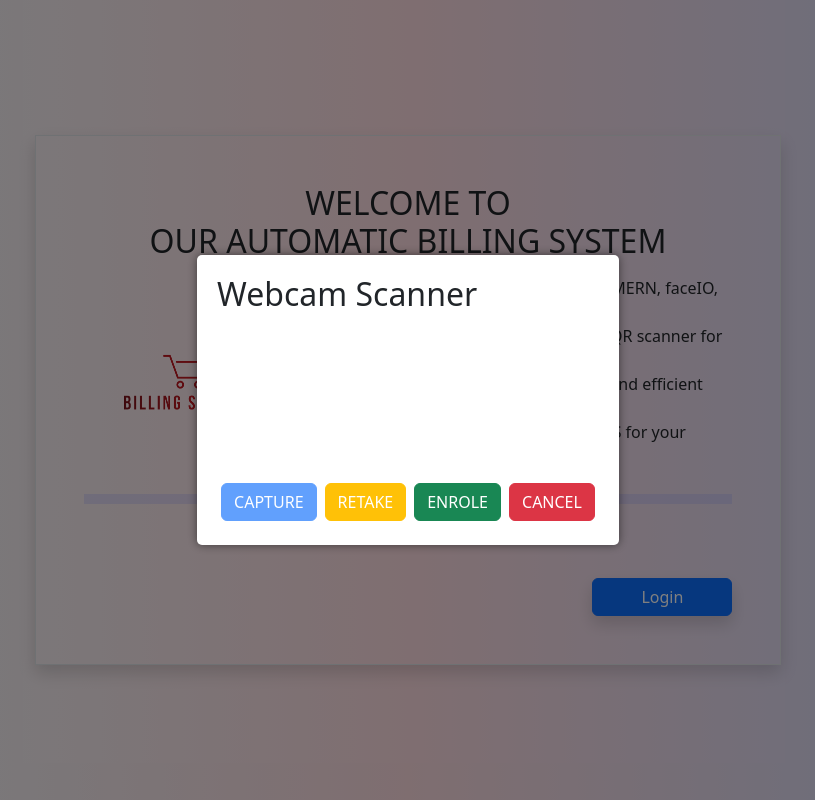
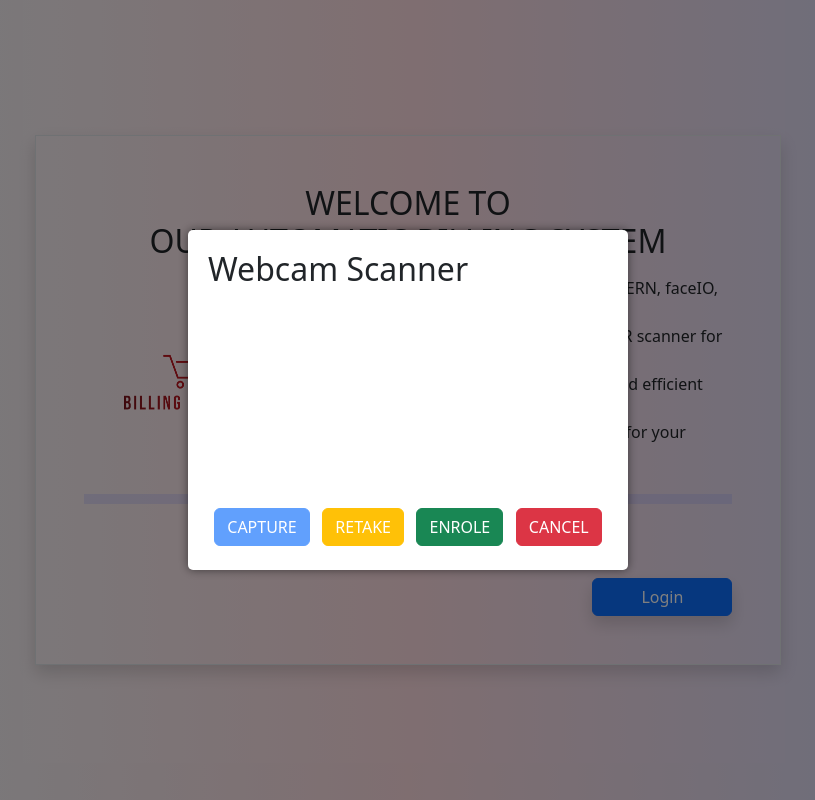
Before and after one commit to sangamprashant/Automate-Billing-System_MERN, a React (Create React App) app in the folder billing-system/: page / in a window 1280 px wide. Both pictures are taken after a click on the button "CAPTURE". Shown: the whole page, without its empty margins (232-1047 px from the left). Built offline with nearby package versions, Linux system fonts and the light colour scheme; no server answers.

Commit message:
venv remove

```diff
--- a/billing-system/src/App.js
+++ b/billing-system/src/App.js
@@ -84,7 +84,7 @@ function App() {
         </Routes>
       ) : (
         <>
-          {/* <Loading />  */}
+          <Loading />
           <Routes>
             <Route path="/" element={<Welcome />} />
             {/* bill */}
--- a/billing-system/src/component/Authentication/Login.js
+++ b/billing-system/src/component/Authentication/Login.js
@@ -180,9 +180,9 @@ function Login() {
         <>
           <h2>Webcam Scanner</h2>
           {capturedImage ? (
-            <img src={capturedImage} alt="" />
+            <img src={capturedImage} alt="" width={400} />
           ) : (
-            <video ref={videoRef} autoPlay playsInline id="screenshot-target" />
+            <video ref={videoRef} autoPlay playsInline id="screenshot-target" width={400} />
           )}
           <div className="d-flex justify-content-around mt-2">
             <button
```
Also changed, not shown: 2 other files (tests, documents, lock files or other folders).
